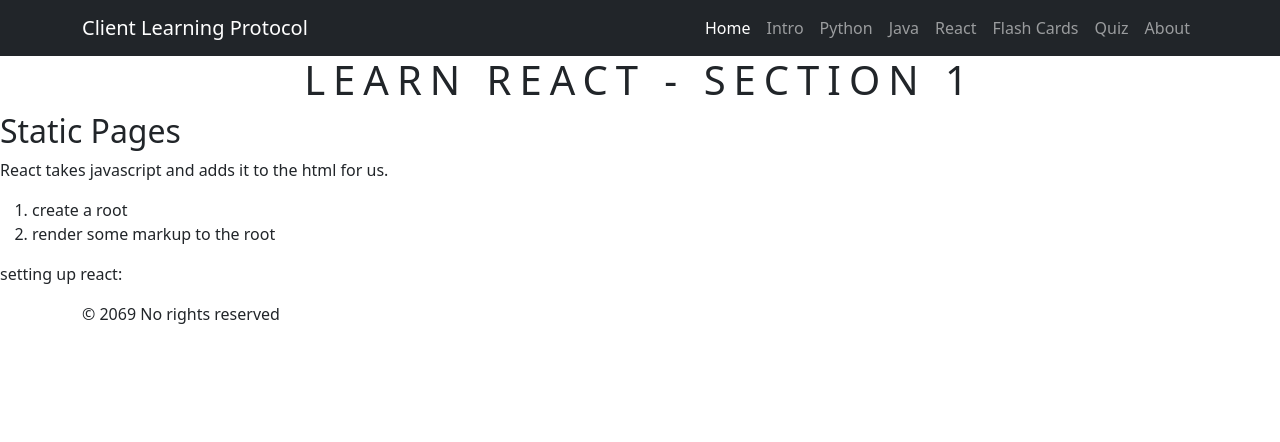
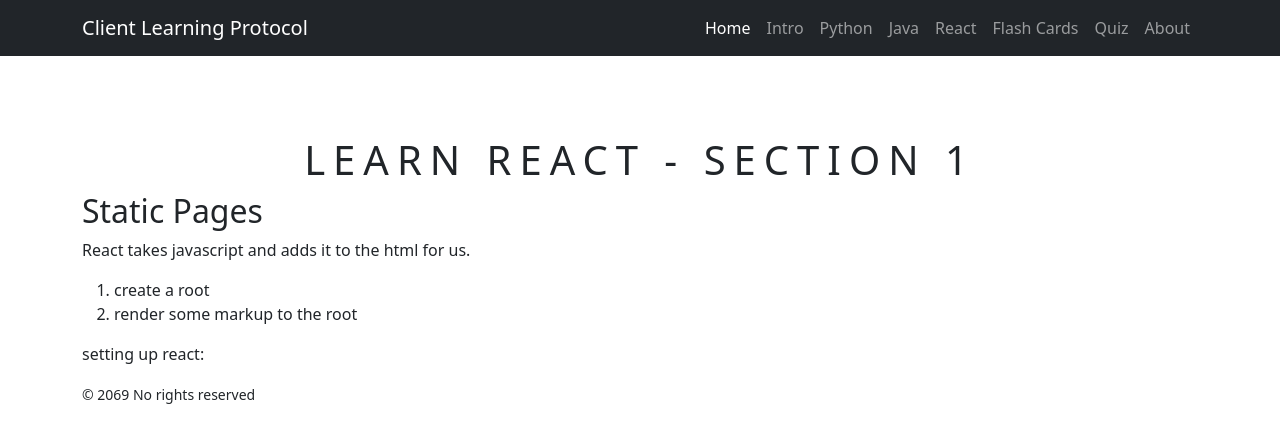
Before and after one commit to paulcostanza/client-learning-protocol, a React (Vite) app: page /react in a window 1280 px wide. Shown: the top 442 px of the page. Built offline with nearby package versions, Linux system fonts and the light colour scheme.

Commit message:
Footer.jsx: edited p -> small

```diff
--- a/src/components/Footer.jsx
+++ b/src/components/Footer.jsx
@@ -3,7 +3,7 @@ export default function Footer() {
         <footer>
             <div className="container">
 
-                <p>&copy; 2069 No rights reserved</p>
+                <small>&copy; 2069 No rights reserved</small>
             </div>
         </footer>
     )
--- a/src/pages/React.jsx
+++ b/src/pages/React.jsx
@@ -1,19 +1,21 @@
 import NavBar from "../components/NavBar"
 import Footer from "../components/Footer"
+import Section01 from "./react/Section01"
+import IntroToReact from "./react/Section01"
 
 export default function React() {
     return (
         <>
             <NavBar />
 
-            <h1 id="learn-react---section-1">Learn React - Section 1</h1>
-            <h2 id="static-pages">Static Pages</h2>
-            <p>React takes javascript and adds it to the html for us.</p>
-            <ol>
-                <li>create a root</li>
-                <li>render some markup to the root</li>
-            </ol>
-            <p>setting up react:</p>
+            <main>
+                <div className="container" id="space-on-top-of-page">
+                    <IntroToReact />
+
+                </div>
+
+            </main>
+
 
             <Footer />
         </>
--- /dev/null
+++ b/src/pages/react/Section01.jsx
@@ -0,0 +1,17 @@
+import { Prism as SyntaxHighlighter } from 'react-syntax-highlighter';
+import { tomorrow } from 'react-syntax-highlighter/dist/esm/styles/prism';
+
+export default function IntroToReact() {
+    return (
+        <>
+            <h1 id="learn-react---section-1">Learn React - Section 1</h1>
+            <h2 id="static-pages">Static Pages</h2>
+            <p>React takes javascript and adds it to the html for us.</p>
+            <ol>
+                <li>create a root</li>
+                <li>render some markup to the root</li>
+            </ol>
+            <p>setting up react:</p>
+        </>
+    )
+}
```
